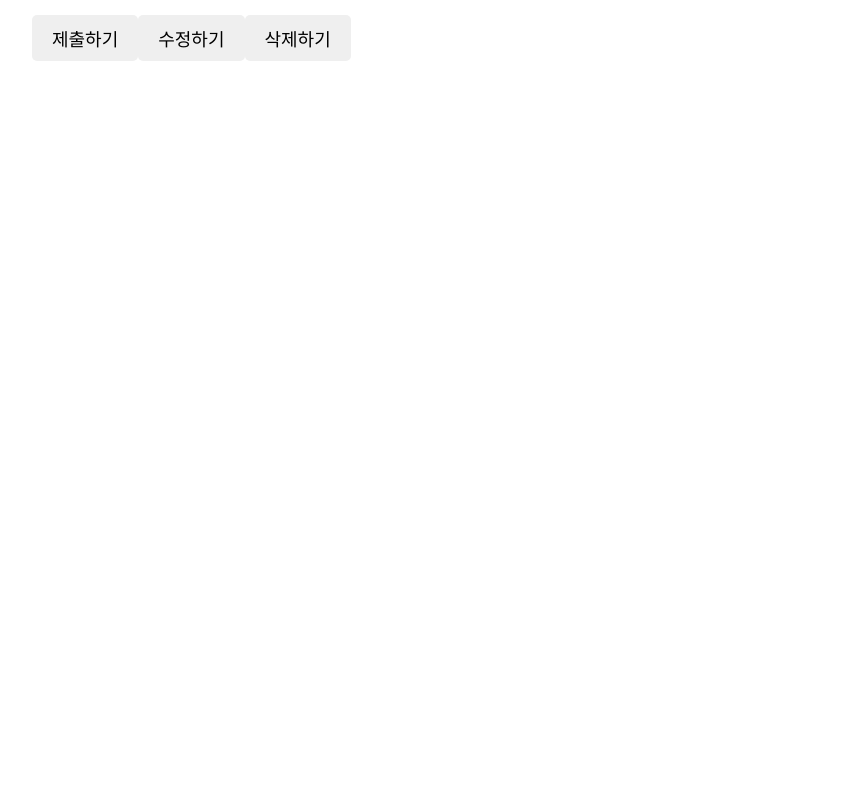
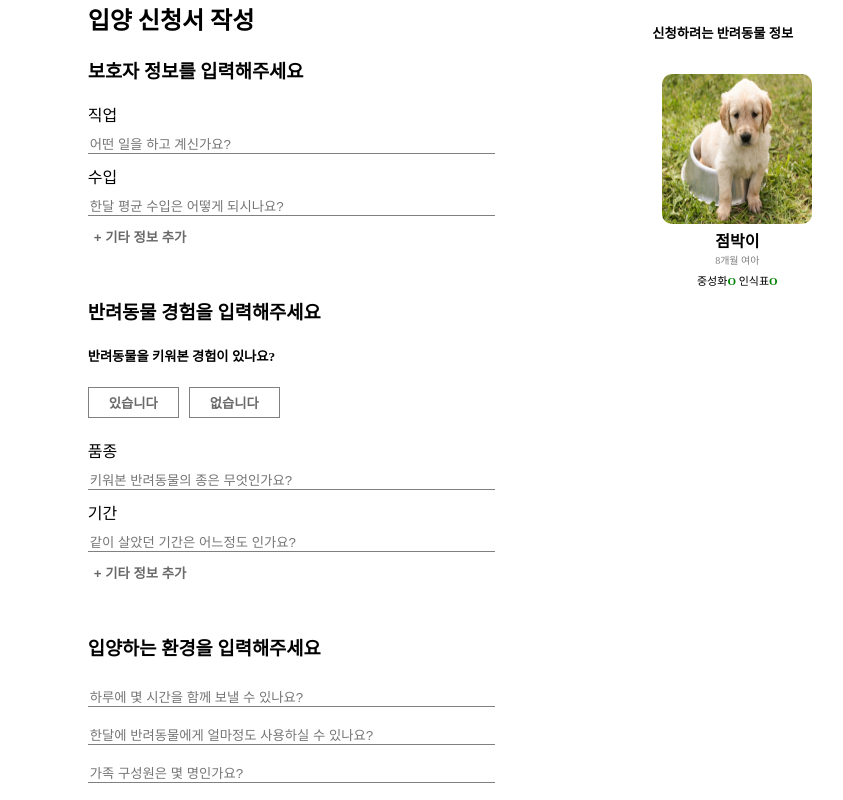
Before and after one commit to SMJin/Dali-s-House, a React (Create React App) app in the folder src/main/react-frontend/: page /adoption/edit in a window 1280 px wide. Shown: the part 200-1000 px from the top of the page, without its empty margins (160-1003 px from the left). Before the commit the page ends 821 px from the top, so only its background shows below. Built offline with nearby package versions, Linux system fonts and the light colour scheme; a web font is replaced by a local one.

Commit message:
입양페이지 신청서 작성페이지 추가

```diff
--- a/src/main/react-frontend/src/App.js
+++ b/src/main/react-frontend/src/App.js
@@ -6,7 +6,7 @@ import Community from "./pages/community/Community";
 import Adoption from "./pages/adoption/Adoption";
 import VolunteerActivity from "./pages/volunteerActivity/VolunteerActivity";
 import MyPage from "./pages/Mypage";
-import AdoptionDetails from "./pages/adoption/AdoptionDetails";
+import AdoptionEdit from "./pages/adoption/AdoptionEdit";
 
 function App() {
   return (
@@ -17,7 +17,7 @@ function App() {
           <Route path="/" element={<Main />} />
           <Route path="/community" element={<Community />} />
           <Route path="/adoption" element={<Adoption />} />
-          <Route path="/adoption/:id" element={<AdoptionDetails />} />
+          <Route path="/adoption/edit" element={<AdoptionEdit />} />
           <Route path="/volunteerActivity" element={<VolunteerActivity />} />
           <Route path="/myPage" element={<MyPage />} />
         </Routes>
--- a/src/main/react-frontend/src/components/MyButton.js
+++ b/src/main/react-frontend/src/components/MyButton.js
@@ -2,7 +2,8 @@ import "./css/MyButton.css";
 
 const MyButton = ({text, type, onClick}) => {
 
-    const btnType =  ['head_menus', 'head_logo', 'head_login'].includes(type) ? type : 'default';
+    const btnType =  ['head_menus', 'head_logo', 'head_login',
+                        'true_false'].includes(type) ? type : 'default';
 
     return (
         <button className={["MyButton", `MyButton_${btnType}`].join(" ")} onClick={onClick}>
--- a/src/main/react-frontend/src/components/css/MyButton.css
+++ b/src/main/react-frontend/src/components/css/MyButton.css
@@ -13,3 +13,11 @@
 .MyButton_head_login {
     font-size: 50%;
 }
+
+.MyButton_true_false {
+    /* width: 25%; */
+    border: solid 1px gray;
+    padding: 5px 20px;
+    margin-right: 10px;
+    margin-bottom: 20px;
+}
--- a/src/main/react-frontend/src/pages/adoption/AdoptionDetails.js
+++ /dev/null
@@ -1,35 +0,0 @@
-import {useParams} from "react-router-dom";
-import MyHeader from "../../components/MyHeader";
-import CrudButton from "../../components/CrudButton";
-
-const AdoptionDetails = () => {
-
-    const {id} = useParams();
-    console.log(`입력된 id : ${id}`);
-
-    return (
-        <div>
-            <MyHeader />
-            <h3>입양 상세 페이지입니다.</h3>
-            <div>
-                <CrudButton
-                    text={'제출하기'}
-                    type={'submit'}
-                    onClick={() => alert("제출되었습니다.")}
-                />
-                <CrudButton
-                    text={'수정하기'}
-                    type={'edit'}
-                    onClick={() => alert("수정되었습니다.")}
-                />
-                <CrudButton
-                    text={'삭제하기'}
-                    type={'delete'}
-                    onClick={() => alert("삭제되었습니다.")}
-                />
-            </div>
-        </div>
-    );
-}
-
-export default AdoptionDetails;
--- /dev/null
+++ b/src/main/react-frontend/src/pages/adoption/AdoptionEdit.js
@@ -0,0 +1,121 @@
+import {useParams} from "react-router-dom";
+import MyHeader from "../../components/MyHeader";
+import MyFooter from "../../components/MyFooter";
+import CrudButton from "../../components/CrudButton";
+import "./css/AdoptionEdit.css";
+import AdoptionEditInput from './AdoptionEditInput';
+import MyButton from '../../components/MyButton';
+import AdoptionTumbnail from './AdoptionThumbnail';
+
+const AdoptionEdit = () => {
+
+    // const {id} = useParams();
+    // console.log(`입력된 id : ${id}`);
+
+    return (
+        <div>
+        <MyHeader />
+        <div className='AdoptionEdit'>
+            <div className='AdoptionEdit_left'>
+            <div className={['AdoptionEdit_form', 'AdoptionEdit_form_user'].join(" ")}>
+            <h2>입양 신청서 작성</h2>
+            <h3>보호자 정보를 입력해주세요</h3>
+                <AdoptionEditInput
+                    type={'job'}
+                    name="직업"
+                    placeholder={"어떤 일을 하고 계신가요?"}
+                />
+                <AdoptionEditInput
+                    type={'income'}
+                    name="수입"
+                    placeholder={"한달 평균 수입은 어떻게 되시나요?"}
+                />
+                <MyButton text={"+ 기타 정보 추가"} />
+            </div>
+
+            <div className={['AdoptionEdit_form', 'AdoptionEdit_form_pet'].join(" ")}>
+                <h3>반려동물 경험을 입력해주세요</h3>
+                <h5>반려동물을 키워본 경험이 있나요?</h5>
+                <MyButton type={"true_false"} text={"있습니다"} />
+                <MyButton type={"true_false"} text={"없습니다"} />
+                <AdoptionEditInput
+                    type={'species'}
+                    name="품종"
+                    placeholder={"키워본 반려동물의 종은 무엇인가요?"}
+                />
+                <AdoptionEditInput
+                    type={'period'}
+                    name="기간"
+                    placeholder={"같이 살았던 기간은 어느정도 인가요?"}
+                />
+                <MyButton text={"+ 기타 정보 추가"} />
+            </div>
+
+            <div className={['AdoptionEdit_form', 'AdoptionEdit_form_atmosphere'].join(" ")}>
+                <h3>입양하는 환경을 입력해주세요</h3>
+                <AdoptionEditInput
+                    type={'use_hour'}
+                    name=""
+                    placeholder={"하루에 몇 시간을 함께 보낼 수 있나요?"}
+                />
+                <AdoptionEditInput
+                    type={'use_money'}
+                    name=""
+                    placeholder={"한달에 반려동물에게 얼마정도 사용하실 수 있나요?"}
+                />
+                <AdoptionEditInput
+                    type={'use_family'}
+                    name=""
+                    placeholder={"가족 구성원은 몇 명인가요?"}
+                />
+                <AdoptionEditInput
+                    type={'use_permission'}
+                    name=""
+                    placeholder={"가족 구성원 모두에게 허가를 받으셨나요?"}
+                />
+            </div>
+                <input type={'checkbox'} />
+                <label>개인정보 수집 및 이용 동의</label>
+                <div className='AdoptionEdit_form_permission'>
+                    <h6>1. 해당 문서는 보호소에서 작성자님을 파악하는데 사용하는 문서 입니다.</h6>
+                    <h6>2. 본 문서는 해당 보호소에만 전달되고 어디에도 공유되지 않으며 접수 1주일 후 파기됩니다.</h6>
+                </div>
+                <CrudButton
+                    text={'신청서 제출하기'}
+                    type={'submit'}
+                    onClick={() => alert("제출되었습니다.")}
+                />
+            </div>
+
+                <div className='AdoptionEdit_right'>
+                    <h5>신청하려는 반려동물 정보</h5>
+                    <AdoptionTumbnail
+                        name={"점박이"}
+                        age={"8개월"}
+                        sex={"여아"}
+                        neutering={true}
+                        identification={true}
+                    />
+                </div>
+                {/* <CrudButton
+                    text={'제출하기'}
+                    type={'submit'}
+                    onClick={() => alert("제출되었습니다.")}
+                />
+                <CrudButton
+                    text={'수정하기'}
+                    type={'edit'}
+                    onClick={() => alert("수정되었습니다.")}
+                />
+                <CrudButton
+                    text={'삭제하기'}
+                    type={'delete'}
+                    onClick={() => alert("삭제되었습니다.")}
+                /> */}
+        </div>
+            <MyFooter />
+        </div>
+    );
+}
+
+export default AdoptionEdit;
--- /dev/null
+++ b/src/main/react-frontend/src/pages/adoption/AdoptionEditInput.js
@@ -0,0 +1,21 @@
+import "./css/AdoptionEdit.css"
+
+const AdoptionEditInput = ({type, name, placeholder}) => {
+    return (
+        <div>
+            {name} <input
+                        className={["AdoptionEditInput", `AdoptionEditInput_${type}`].join(" ")}
+                        name={`AdoptionEditInput_${type}`}
+                        placeholder={placeholder}
+                    />
+        </div>
+    );
+}
+
+AdoptionEditInput.defaultProps = {
+    type: 'default',
+    name: '옵션',
+    placeholder: '입력해주세요',
+}
+
+export default AdoptionEditInput;
--- /dev/null
+++ b/src/main/react-frontend/src/pages/adoption/css/AdoptionEdit.css
@@ -0,0 +1,23 @@
+.AdoptionEdit_form {
+    margin: 50px 0;
+}
+
+.AdoptionEditInput {
+    width: 100%;
+    margin: 10px 0;
+    border: none;
+    border-bottom: 1px solid gray;
+}
+
+.AdoptionEditInput:focus {
+    outline: none;
+}
+
+.AdoptionEdit {
+    display: flex;
+    justify-content: space-around;
+}
+
+.AdoptionEdit_right {
+    padding: 50px;
+}
```
Also changed, not shown: src/main/react-frontend/src/pages/adoption/css/AdoptionDetails.css (deleted).
